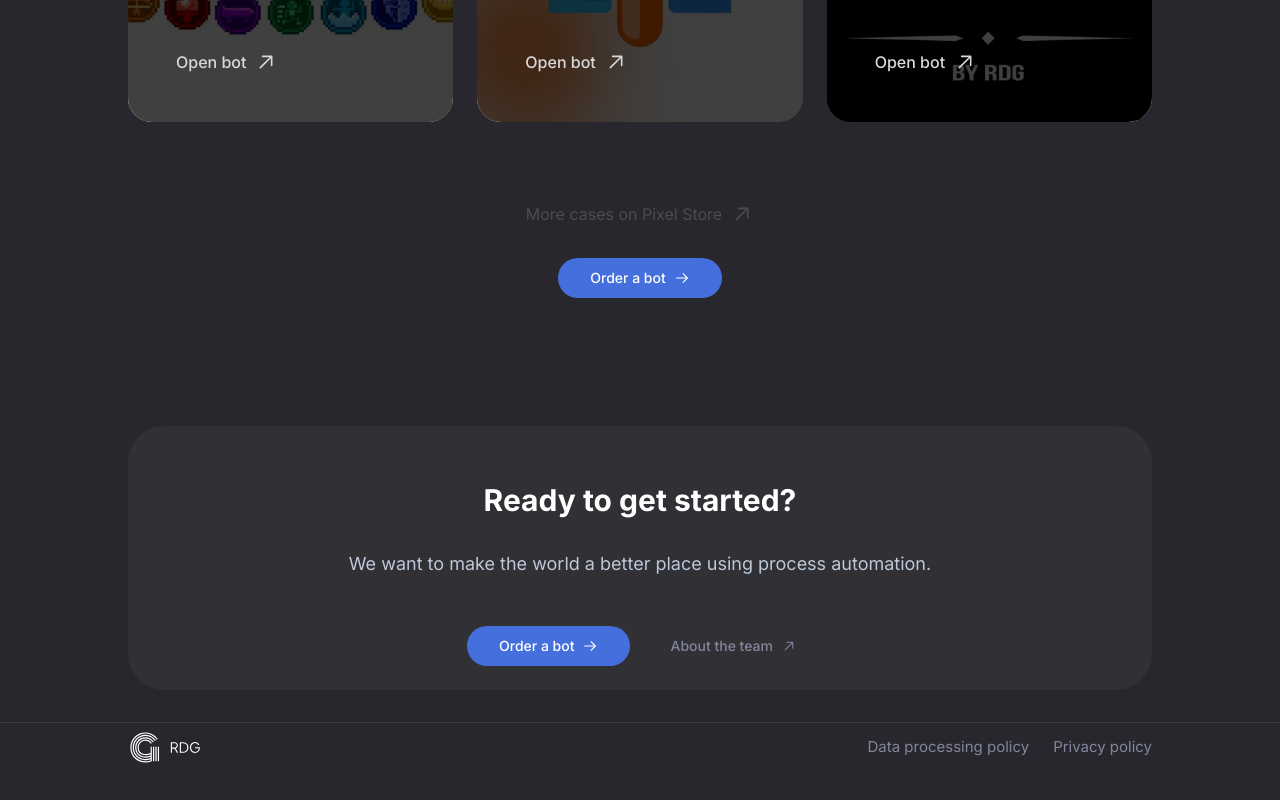
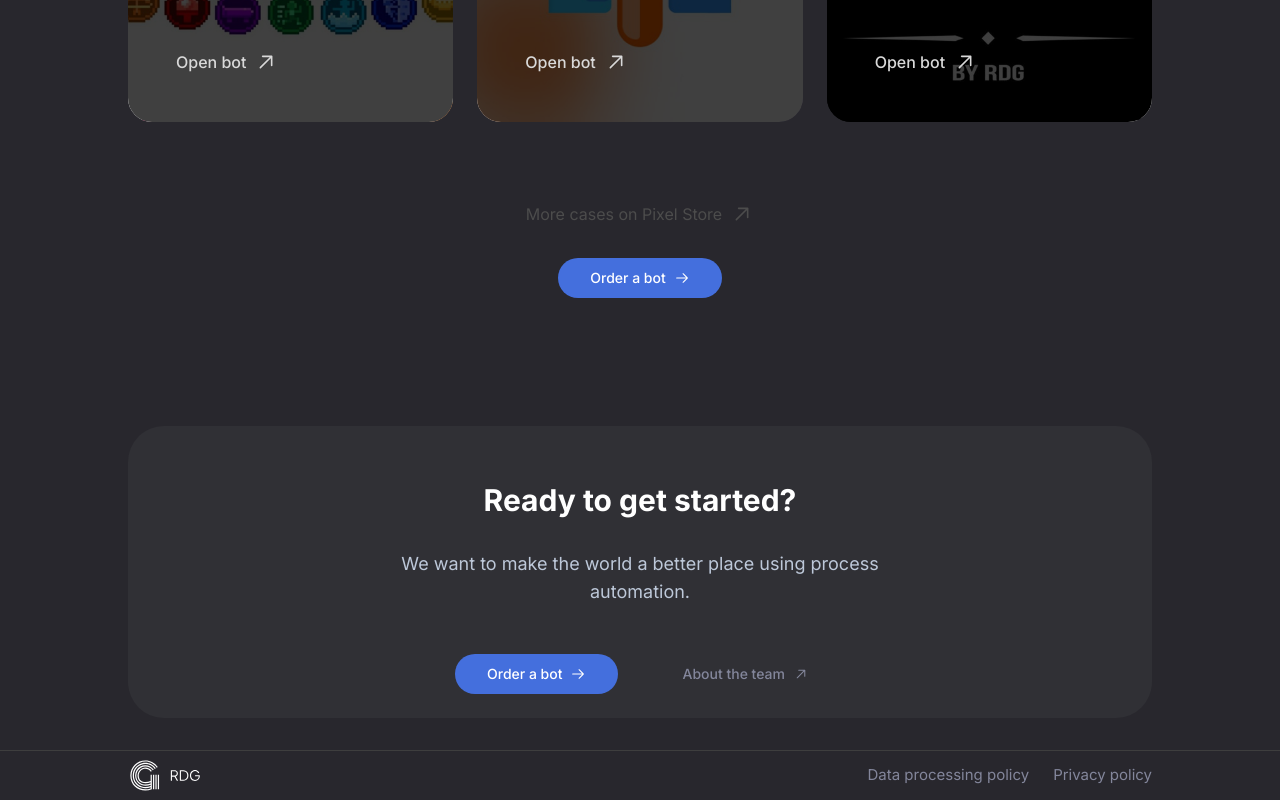
Before and after one commit to ssaintx/RDG, a Next.js app: page / in a window 1280 px wide. Shown: the part 8205-9005 px from the top of the page. Before the commit the page ends 8977 px from the top, so only its background shows below. Built offline with nearby package versions, Linux system fonts and the light colour scheme; no server answers.

Commit message:
update 1.2.0

```diff
--- a/components/sections/GetStarted.tsx
+++ b/components/sections/GetStarted.tsx
@@ -15,9 +15,9 @@ export const GetStarted = () => {
                 {/* CARD */}
                 <div className="flex flex-col gap-8 items-center card w-full !rounded-[36px]">
                     <h1 className="text-3xl font-bold mt-8">{t("Title")}</h1>
-                    <h2 className="text-center text-textSecondary text-lg">{t("Subtitle")}</h2>
+                    <h2 className="text-center text-textSecondary text-lg w-[500px]">{t("Subtitle")}</h2>
                     {/* BUTTONS CONTAINER */}
-                    <div className="flex flex-row gap-6 mt-4">
+                    <div className="flex flex-row gap-12 mt-4">
                         <a href="https://t.me/ChatGPT_PuzzleBot">
                             <Button className="btn-blue">
                                 {t("OrderBot")}
```
